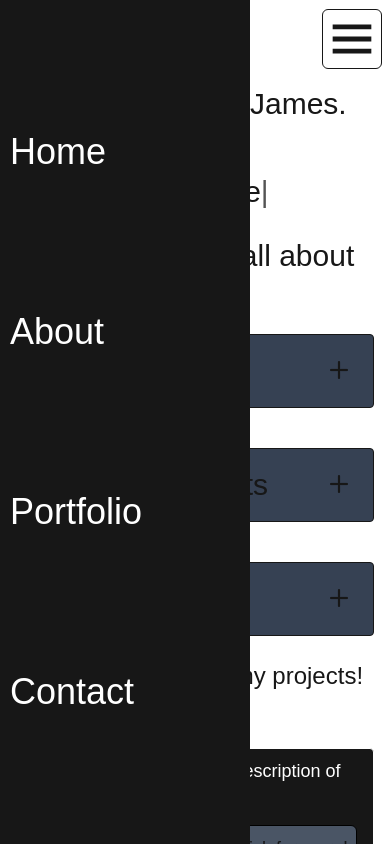
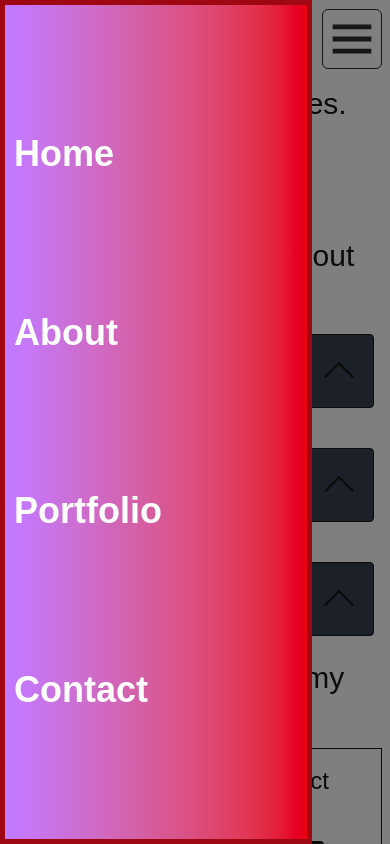
Before and after one commit to Jameshuff95/portfolio25, a Next.js app: page / in a window 390 px wide. Both pictures are taken after a click on the icon 352 px from the left and 39 px from the top of the page. Shown: the top 844 px of the page. Built offline with nearby package versions, Linux system fonts and the light colour scheme.

Commit message:
added changes to dropdowns and cleaned up mobile Menu appearance.

```diff
--- a/app/_components/DropDowns.tsx
+++ b/app/_components/DropDowns.tsx
@@ -1,8 +1,15 @@
 import { useDropdownToggle } from '../_hooks/useDropdowns';
 import { introDropdowns } from '../_lists/lists';
+import { useState } from 'react';
 
 export const Dropdowns = () => {
   const { expandedId, toggleDropdown } = useDropdownToggle();
+
+  const [isClicked, setIsClicked] = useState(false);
+
+  const handleIsClicked = () => {
+    setIsClicked(!isClicked);
+  };
 
   return (
     <main className="flex flex-col p-2">
@@ -18,13 +25,19 @@ export const Dropdowns = () => {
             <li key={dropdown.id} className="p-4 border rounded-sm bg-gray-700">
               <div className="flex justify-between items-center">
                 <h3 className="text-3xl">{dropdown.title}</h3>
+                <span
+                  onClick={() => {
+                    handleIsClicked();
+                  }}
+                >
                   <i
-                  className="bi bi-plus cursor-pointer text-4xl"
+                    className={`bi ${isClicked ? 'bi-chevron-down' : 'bi-chevron-up'} cursor-pointer text-4xl`}
                     onClick={() => toggleDropdown(dropdown.id)}
                     role="button"
                     aria-expanded={expandedId === dropdown.id}
                     aria-controls={`dropdown-panel-${dropdown.id}`}
                   />
+                </span>
               </div>
 
               {expandedId === dropdown.id && (
--- a/app/_components/MobileMenu.tsx
+++ b/app/_components/MobileMenu.tsx
@@ -5,11 +5,11 @@ import { MobileMenuProps } from '../_types/types';
 
 const MobileMenu: React.FC<MobileMenuProps> = ({ closeMenu }) => {
   return (
-    <ul className="text-foreground flex flex-col justify-evenly border h-screen w-4/5 z-20 bg-foreground text-background">
+    <ul className="text-foreground flex flex-col justify-evenly border-5 border-red-800 h-screen w-4/5 z-20 bg-gradient-to-r from-purple-400 to-red-600 text-background z-[99] fixed">
       {navLinks.map((navLink) => (
         <Link key={navLink.id} href={navLink.href}>
           <li
-            className="text-background border border-transparent hover:border-background p-2 cursor-pointer text-4xl"
+            className="text-background border border-transparent hover:border-background p-2 cursor-pointer text-4xl font-bold"
             onClick={closeMenu}
           >
             {navLink.title}
--- a/app/_components/MobileNav.tsx
+++ b/app/_components/MobileNav.tsx
@@ -25,13 +25,16 @@ const MobileNav = () => {
       <BiMenu
         size={60}
         onClick={() => handleButton()}
-        className={`cursor-pointer ${isActive ? 'border rounded-md' : null}`}
+        className={`cursor-pointer ${isActive ? 'border rounded-md' : null} position-relative z-[99]`}
       />
 
       {isActive && (
-        <div className="absolute top-0 left-0 w-4/5">
-          <MobileMenu closeMenu={() => handleButton()} />
-        </div>
+        <>
+          <div className="fixed inset-0 bg-black/50 z-[98] pointer-events-auto" />
+          <div className="absolute top-0 left-0 w-4/5">
+            <MobileMenu closeMenu={() => handleButton()} />
+          </div>
+        </>
       )}
     </div>
   );
--- a/app/_components/PortfolioPreview.tsx
+++ b/app/_components/PortfolioPreview.tsx
@@ -9,18 +9,18 @@ export const PortfolioPreview = () => {
       <section>
         <article className="flex flex-col gap-2">
           <header>
-            <h2 className="text-center text-2xl p-2">
+            <h2 className="text-center text-3xl p-2">
               Check out some of my projects! 👇
             </h2>
           </header>
-          <ul className="flex flex-col gap-3">
+          <ul className="grid grid-cols-2 gap-3">
             {projectList.map((project) => (
               <article
                 key={project.id}
-                className="flex sm:flex-col sm:items-center p-2 sm:gap-3"
+                className="flex flex-col items-center p-2 gap-3 border"
               >
-                <div className="flex flex-col justify-between items-center p-2 w-1/4 sm:w-full gap-3">
-                  <h3 className="text-center text-2xl sm:text-4xl">
+                <div className="flex flex-col justify-between items-center p-2 w-1/2 sm:w-full gap-3">
+                  <h3 className="text-center text-2xl sm:text-6xl">
                     {project.title}
                   </h3>
                   <Image
@@ -28,11 +28,11 @@ export const PortfolioPreview = () => {
                     alt={project.alt}
                     width={0}
                     height={0}
-                    className="border-2 rounded-sm w-1/4"
+                    className="border-2 border-foreground rounded-sm w-6/5"
                   />
                 </div>
 
-                <div className="flex flex-col justify-between p-2 border rounded-sm bg-foreground text-background w-3/4 min-h-35">
+                <div className="flex flex-col justify-between p-2 border rounded-sm bg-foreground text-background w-1/2 min-h-35 sm:w-full">
                   <p className="text-lg sm:text-center sm:flex sm:flex-col sm:gap-5">
                     {project.description}
                   </p>
--- a/app/_functions/TypeIntro.tsx
+++ b/app/_functions/TypeIntro.tsx
@@ -42,7 +42,7 @@ export const TypeIntro = () => {
           <p>I am a</p>
           <p className="font-mono">
             <span aria-label="animated-typing">{displayText}</span>
-            <span className="animate-pulse">|</span>
+            <span className="animate-pulse relative z-[1]">|</span>
           </p>
         </div>
       </article>
```
Lines whose indentation alone changed are shown as unchanged.
